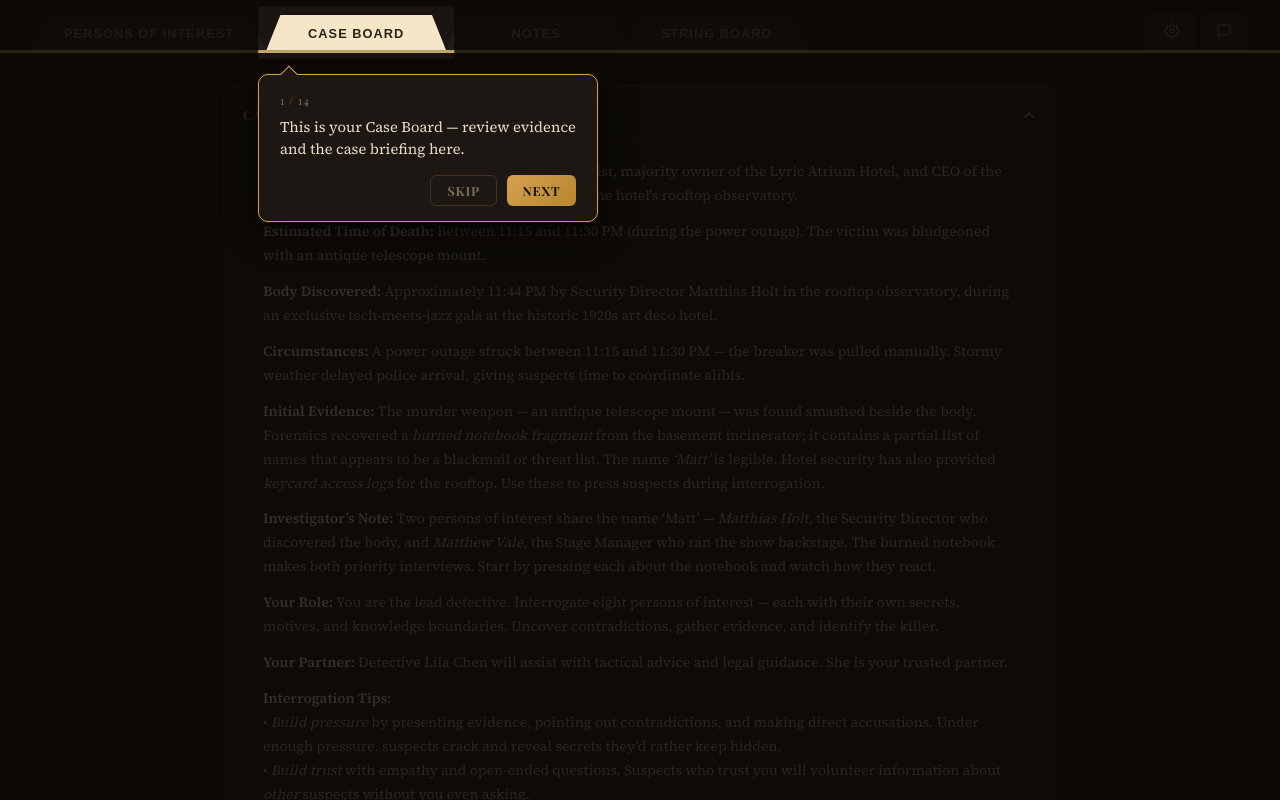
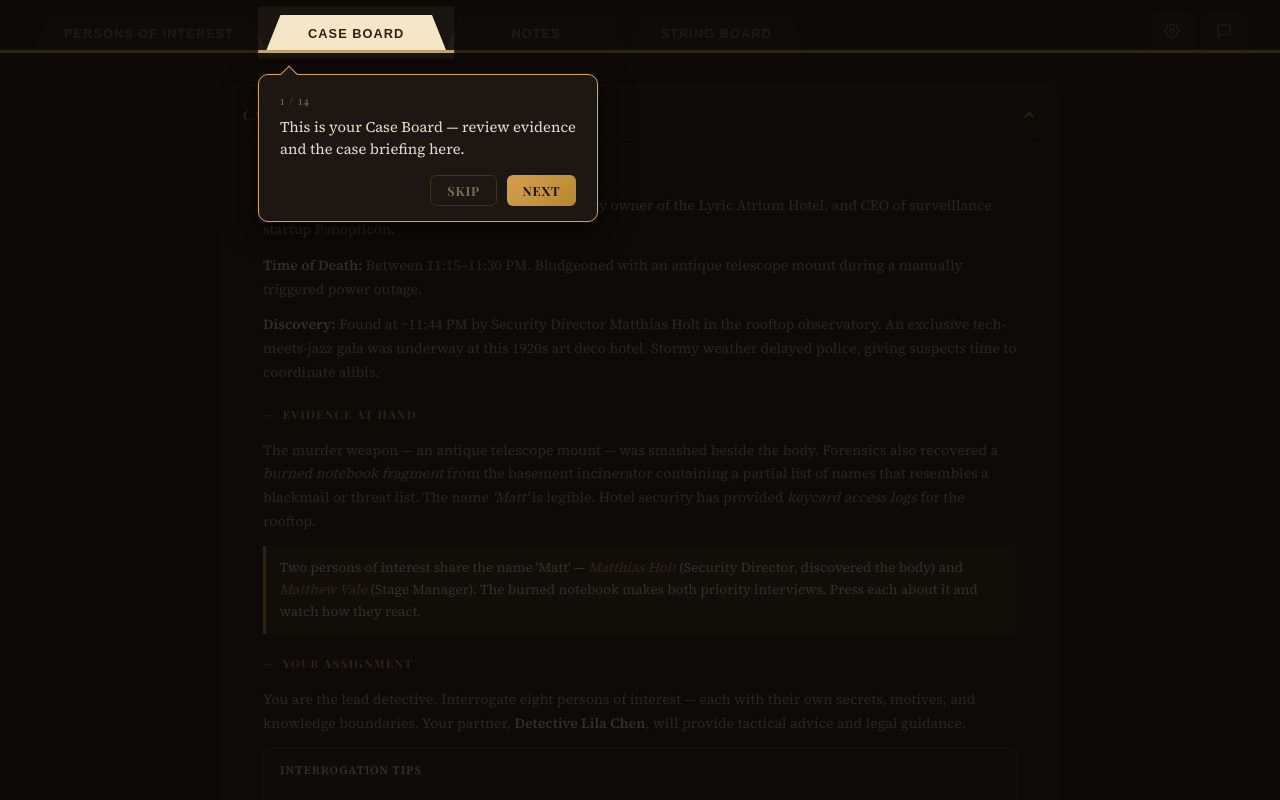
Before and after one commit to somatrip/detective_game, a plain HTML site: page web/index.html in a window 1280 px wide. Both pictures are taken after a click on the button "OPEN CASE FILE". Drawn offline with nearby package versions, Linux system fonts and the light colour scheme; no server answers.

Commit message:
Redesign case briefing with visual sections, highlights, and condensed text
Break the wall-of-text briefing into three visually distinct sections
(The Crime, Evidence at Hand, Your Assignment) with styled sub-headings,
a gold-bordered highlight box for the key lead, and a callout card for
interrogation tips. Condense redundant details and merge related paragraphs.
The briefingKeys format now supports typed entries (heading, highlight, callout)
alongside plain strings for future case reuse.

Co-Authored-By: Claude Opus 4.6 <noreply@anthropic.com>

```diff
--- a/web/cases/echoes-in-atrium/case.js
+++ b/web/cases/echoes-in-atrium/case.js
@@ -142,15 +142,16 @@
 
     /* ── Briefing i18n keys (case intro screen) ────────────── */
     briefingKeys: [
+      { type: "heading", key: "intro.section_crime" },
       "intro.victim",
       "intro.time_of_death",
-      "intro.body_discovered",
-      "intro.circumstances",
-      "intro.starting_evidence",
-      "intro.investigators_note",
-      "intro.your_role",
-      "intro.your_partner",
-      "intro.tip",
+      "intro.discovery",
+      { type: "heading", key: "intro.section_evidence" },
+      "intro.evidence_summary",
+      { type: "highlight", key: "intro.matt_note" },
+      { type: "heading", key: "intro.section_assignment" },
+      "intro.assignment",
+      { type: "callout", key: "intro.tip" },
     ],
 
     /* ── Asset paths ───────────────────────────────────────── */
--- a/web/cases/echoes-in-atrium/i18n-en.js
+++ b/web/cases/echoes-in-atrium/i18n-en.js
@@ -5,15 +5,24 @@
 
     // ── Case briefing (case board) ──
     "intro.briefing_label": "Case Briefing",
-    "intro.victim": "<strong>Victim:</strong> Julian Mercer, charismatic venture capitalist, majority owner of the Lyric Atrium Hotel, and CEO of the Panopticon surveillance startup \u2014 found dead in the hotel's rooftop observatory.",
-    "intro.time_of_death": "<strong>Estimated Time of Death:</strong> Between 11:15 and 11:30 PM (during the power outage). The victim was bludgeoned with an antique telescope mount.",
-    "intro.body_discovered": "<strong>Body Discovered:</strong> Approximately 11:44 PM by Security Director Matthias Holt in the rooftop observatory, during an exclusive tech-meets-jazz gala at the historic 1920s art deco hotel.",
-    "intro.circumstances": "<strong>Circumstances:</strong> A power outage struck between 11:15 and 11:30 PM \u2014 the breaker was pulled manually. Stormy weather delayed police arrival, giving suspects time to coordinate alibis.",
-    "intro.starting_evidence": "<strong>Initial Evidence:</strong> The murder weapon \u2014 an antique telescope mount \u2014 was found smashed beside the body. Forensics recovered a <em>burned notebook fragment</em> from the basement incinerator; it contains a partial list of names that appears to be a blackmail or threat list. The name <em>\u2018Matt\u2019</em> is legible. Hotel security has also provided <em>keycard access logs</em> for the rooftop. Use these to press suspects during interrogation.",
-    "intro.investigators_note": "<strong>Investigator\u2019s Note:</strong> Two persons of interest share the name \u2018Matt\u2019 \u2014 <em>Matthias Holt</em>, the Security Director who discovered the body, and <em>Matthew Vale</em>, the Stage Manager who ran the show backstage. The burned notebook makes both priority interviews. Start by pressing each about the notebook and watch how they react.",
-    "intro.your_role": "<strong>Your Role:</strong> You are the lead detective. Interrogate eight persons of interest \u2014 each with their own secrets, motives, and knowledge boundaries. Uncover contradictions, gather evidence, and identify the killer.",
-    "intro.your_partner": "<strong>Your Partner:</strong> Detective Lila Chen will assist with tactical advice and legal guidance. She is your trusted partner.",
-    "intro.tip": "<strong>Interrogation Tips:</strong><br>\u2022 <em>Build pressure</em> by presenting evidence, pointing out contradictions, and making direct accusations. Under enough pressure, suspects crack and reveal secrets they\u2019d rather keep hidden.<br>\u2022 <em>Build trust</em> with empathy and open-ended questions. Suspects who trust you will volunteer information about <em>other</em> suspects without you even asking.<br>\u2022 <em>Cross-reference testimony</em> \u2014 what one suspect reveals can be used as evidence against another. If someone mentions a detail, bring it up in your next interrogation.<br>\u2022 <em>Present the right evidence to the right person</em> for maximum impact. Mentioning the burned notebook to a \u2018Matt\u2019 is far more powerful than asking a generic question.",
+
+    // Section: The Crime
+    "intro.section_crime": "The Crime",
+    "intro.victim": "<strong>Victim:</strong> Julian Mercer — venture capitalist, majority owner of the Lyric Atrium Hotel, and CEO of surveillance startup Panopticon.",
+    "intro.time_of_death": "<strong>Time of Death:</strong> Between 11:15–11:30 PM. Bludgeoned with an antique telescope mount during a manually triggered power outage.",
+    "intro.discovery": "<strong>Discovery:</strong> Found at ~11:44 PM by Security Director Matthias Holt in the rooftop observatory. An exclusive tech-meets-jazz gala was underway at this 1920s art deco hotel. Stormy weather delayed police, giving suspects time to coordinate alibis.",
+
+    // Section: Evidence at Hand
+    "intro.section_evidence": "Evidence at Hand",
+    "intro.evidence_summary": "The murder weapon — an antique telescope mount — was smashed beside the body. Forensics also recovered a <em>burned notebook fragment</em> from the basement incinerator containing a partial list of names that resembles a blackmail or threat list. The name <em>'Matt'</em> is legible. Hotel security has provided <em>keycard access logs</em> for the rooftop.",
+    "intro.matt_note": "Two persons of interest share the name 'Matt' — <em>Matthias Holt</em> (Security Director, discovered the body) and <em>Matthew Vale</em> (Stage Manager). The burned notebook makes both priority interviews. Press each about it and watch how they react.",
+
+    // Section: Your Assignment
+    "intro.section_assignment": "Your Assignment",
+    "intro.assignment": "You are the lead detective. Interrogate eight persons of interest — each with their own secrets, motives, and knowledge boundaries. Your partner, <strong>Detective Lila Chen</strong>, will provide tactical advice and legal guidance.",
+
+    // Interrogation tips callout
+    "intro.tip": "<strong>Interrogation Tips</strong><br>• <em>Build pressure</em> — present evidence, point out contradictions, make accusations. Under enough pressure, suspects crack.<br>• <em>Build trust</em> — use empathy and open-ended questions. Trusted suspects volunteer information about others.<br>• <em>Cross-reference</em> — what one suspect reveals can be used against another.<br>• <em>Match evidence to suspect</em> — mentioning the burned notebook to a 'Matt' hits harder than a generic question.",
 
     // ── NPC roles ──
     "role.lila-chen": "Your Partner",
--- a/web/css/main.css
+++ b/web/css/main.css
@@ -522,6 +522,63 @@
     .caseboard-briefing-body p { margin-bottom: 0.75rem; }
     .caseboard-briefing-body p:last-child { margin-bottom: 0; }
 
+    /* Briefing section sub-headings */
+    .briefing-section-heading {
+      font-family: var(--font-noir);
+      font-size: 0.72rem;
+      font-weight: 600;
+      letter-spacing: 0.12em;
+      text-transform: uppercase;
+      color: var(--gold);
+      margin: 1.25rem 0 0.5rem;
+      padding-bottom: 0.3rem;
+      border-bottom: 1px solid var(--border);
+      display: flex;
+      align-items: center;
+      gap: 0.5rem;
+    }
+    .briefing-section-heading::before {
+      content: "—";
+      color: var(--text-faint);
+    }
+    .caseboard-briefing-body .briefing-section-heading:first-child {
+      margin-top: 0;
+    }
+
+    /* Briefing highlight box (key leads) */
+    .briefing-highlight {
+      background: var(--gold-dim);
+      border-left: 3px solid var(--gold);
+      padding: 0.65rem 0.85rem;
+      margin: 0.5rem 0 0.75rem;
+      border-radius: 0 4px 4px 0;
+      font-size: 0.85rem;
+      line-height: 1.65;
+      color: var(--text);
+    }
+    .briefing-highlight em { color: var(--gold); }
+
+    /* Briefing callout box (tips) */
+    .briefing-callout {
+      background: var(--bg-panel-alt);
+      border: 1px solid var(--border);
+      border-radius: 6px;
+      padding: 0.75rem 1rem;
+      margin-top: 0.5rem;
+      font-size: 0.82rem;
+      line-height: 1.75;
+      color: var(--text-dim);
+    }
+    .briefing-callout strong {
+      color: var(--text);
+      display: block;
+      margin-bottom: 0.35rem;
+      font-size: 0.72rem;
+      letter-spacing: 0.08em;
+      text-transform: uppercase;
+    }
+    .briefing-callout em { color: var(--text); }
+
     /* Chat layout: portrait | chat+dossier */
     .chat-layout {
       flex: 1;
--- a/web/js/main.js
+++ b/web/js/main.js
@@ -1008,12 +1008,38 @@
     // Populate briefing paragraphs from case data
     const briefingBody = $("#cb-briefing-body");
     briefingBody.innerHTML = "";
-    for (const key of CASE.briefingKeys) {
-      const p = document.createElement("p");
-      p.setAttribute("data-i18n", key);
-      p.setAttribute("data-i18n-html", "");
-      p.innerHTML = t(key);
-      briefingBody.appendChild(p);
+    for (const entry of CASE.briefingKeys) {
+      const isObj = typeof entry === "object";
+      const key = isObj ? entry.key : entry;
+      const type = isObj ? entry.type : "paragraph";
+
+      if (type === "heading") {
+        const h4 = document.createElement("h4");
+        h4.className = "briefing-section-heading";
+        h4.setAttribute("data-i18n", key);
+        h4.textContent = t(key);
+        briefingBody.appendChild(h4);
+      } else if (type === "highlight") {
+        const div = document.createElement("div");
+        div.className = "briefing-highlight";
+        div.setAttribute("data-i18n", key);
+        div.setAttribute("data-i18n-html", "");
+        div.innerHTML = t(key);
+        briefingBody.appendChild(div);
+      } else if (type === "callout") {
+        const div = document.createElement("div");
+        div.className = "briefing-callout";
+        div.setAttribute("data-i18n", key);
+        div.setAttribute("data-i18n-html", "");
+        div.innerHTML = t(key);
+        briefingBody.appendChild(div);
+      } else {
+        const p = document.createElement("p");
+        p.setAttribute("data-i18n", key);
+        p.setAttribute("data-i18n-html", "");
+        p.innerHTML = t(key);
+        briefingBody.appendChild(p);
+      }
     }
 
     // Restore briefing open/closed state
```
